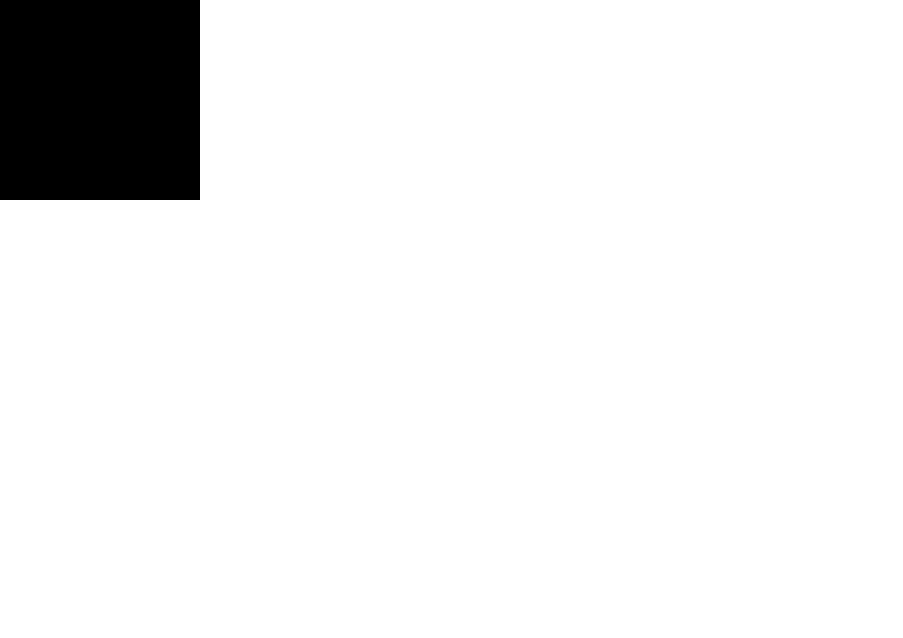
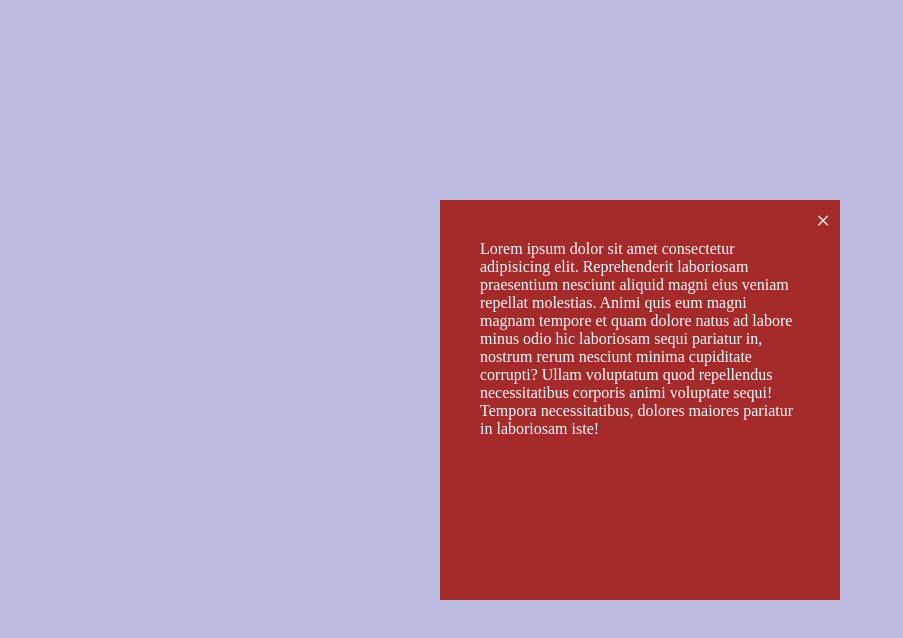
Before and after one commit to SafarovSardorDev/Time.Interval, a plain HTML site: page index.html in a window 1280 px wide. Shown: the whole page, without its empty margins (0-903 px from the left). Drawn offline with Linux system fonts and the light colour scheme.

Commit message:
create pop up with hand

```diff
--- a/index.html
+++ b/index.html
@@ -4,11 +4,16 @@
     <meta charset="UTF-8">
     <meta http-equiv="X-UA-Compatible" content="IE=edge">
     <meta name="viewport" content="width=device-width, initial-scale=1.0">
+    <!-- <link rel="stylesheet" href="https://cdnjs.cloudflare.com/ajax/libs/font-awesome/6.4.0/css/all.min.css"> -->
     <link rel="stylesheet" href="style.css">
     <title>Set Interval</title>
 </head>
 <body>
-    <div class="box"></div>
+    <div class="box">
+        Lorem ipsum dolor sit amet consectetur adipisicing elit. Reprehenderit laboriosam praesentium nesciunt aliquid magni eius veniam repellat molestias. Animi quis eum magni magnam tempore et quam dolore natus ad labore minus odio hic laboriosam sequi pariatur in, nostrum rerum nesciunt minima cupiditate corrupti? Ullam voluptatum quod repellendus necessitatibus corporis animi voluptate sequi! Tempora necessitatibus, dolores maiores pariatur in laboriosam iste!
+        <span>&times;</span>
+        <!-- <i class="X fa-solid fa-x"></i> -->
+    </div>
 
 
     <script src="script.js"></script>
--- a/script.js
+++ b/script.js
@@ -1,7 +1,39 @@
 'use strict'
 
 
+// const box = document.querySelector('.box');
+// setTimeout(() => {
+//     box.style.backgroundColor = 'black'
+// }, 2000);
+
+
+// const box = document.querySelector('.box');
+// let counter = 0;
+// const countInterval = setInterval(count, 1000);
+
+// function count() {
+//     console.log(counter++);
+//     if(counter > 5) {
+//         clearInterval(countInterval)
+//     }
+//     if(counter > 5) {
+//         box.style.marginLeft = 'auto'
+//     }
+// }
+
+
+const span = document.querySelector('span')
 const box = document.querySelector('.box');
+const body = document.querySelector('body')
+
 setTimeout(() => {
-    box.style.backgroundColor = 'black'
-}, 2000);
+    box.style.display = 'block'
+}, 5000);
+
+span.addEventListener('click', () => {
+    box.style.display = 'none'
+})
+
+body.addEventListener('click', () => {
+        clearTimeout()
+})
--- a/style.css
+++ b/style.css
@@ -4,9 +4,37 @@
     box-sizing: border-box;
 }
 
+body{
+    background-color: rgb(188, 188, 224);
+    width: 100%;
+    height: 100%;
+}
+
 
 .box{
-    width: 200px;
-    height: 200px;
-    background-color: aqua;
+    display: none;
+    width: 400px;
+    height: 400px;
+    margin: 0 auto;
+    position: absolute;
+    top: 50%;
+    left: 50%;
+    transform: translate(-50%, -50%);
+    padding: 40px;
+    background-color: brown;
+    color: #fff;
+
+
 }
+
+span{
+    position: absolute;
+    top: 7px;
+    right: 10px;
+    font-size: 25px;
+
+}
+
+span:hover{
+    cursor: pointer;
+}
```
